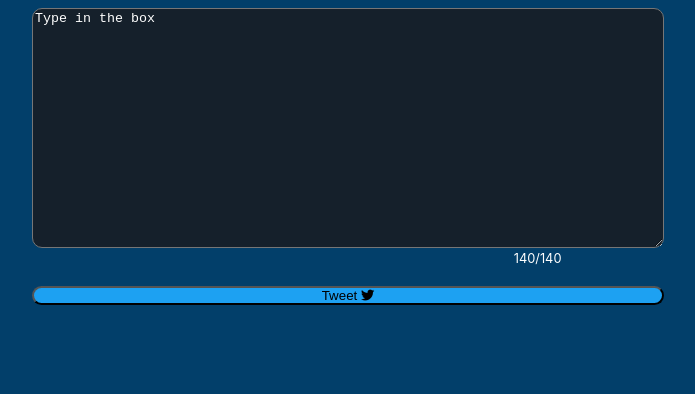
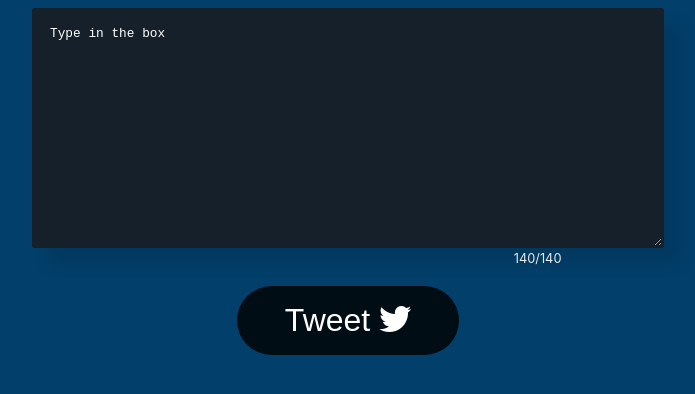
Before and after one commit to th3matty/JavaScriptmas-Challanges, a website built with webpack: page Day 23/index.html in a window 1280 px wide. Shown: the whole page, without its empty margins (292-987 px from the left). Built offline with nearby package versions, Linux system fonts and the light colour scheme.

Commit message:
Update index.css

```diff
--- a/Day 23/index.css
+++ b/Day 23/index.css
@@ -13,7 +13,12 @@ textarea{
   height: 30vh;
   background-color: rgb(21, 32, 43);
   color: #fff;
-  border-radius:10px;
+  border-radius: 3px;
+  font-size: 0.8rem;
+  padding: 1rem;
+  backdrop-filter:blur(40px);
+  border:solid 2px transparent;
+  box-shadow:1rem 1rem 1rem rgba(0,0,0,0.1);
 }
 textarea::placeholder{
     color:#fff;
@@ -27,16 +32,26 @@ textarea::placeholder{
 }
 
 button{
-  width:50%;
-  background-color: rgb(29, 161, 242);
-  border-radius: 10px;
-  padding: 0 10%;
+    outline:none;
+    cursor:pointer;
+    padding:1rem 3rem;
+    border-radius:5rem;
+    font-size:2rem;
+    color:#fff;
+    background-color:rgba(0,0,0,0.8);
+    border:none;
+}
+button:hover{
+    color:#1DA1F2;
 }
 button h2{
     color: #fff;
-
 }
 .buttonDisabled {
    opacity: .5;
    cursor: default;
 }
+.buttonDisabled:hover{
+    animation:none;
+    color:#fff;
+}
```
